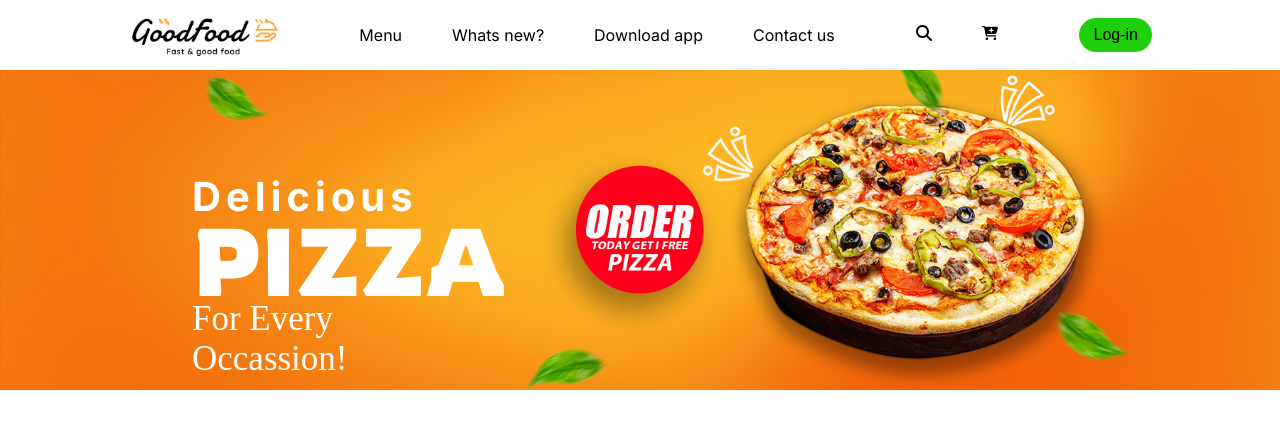
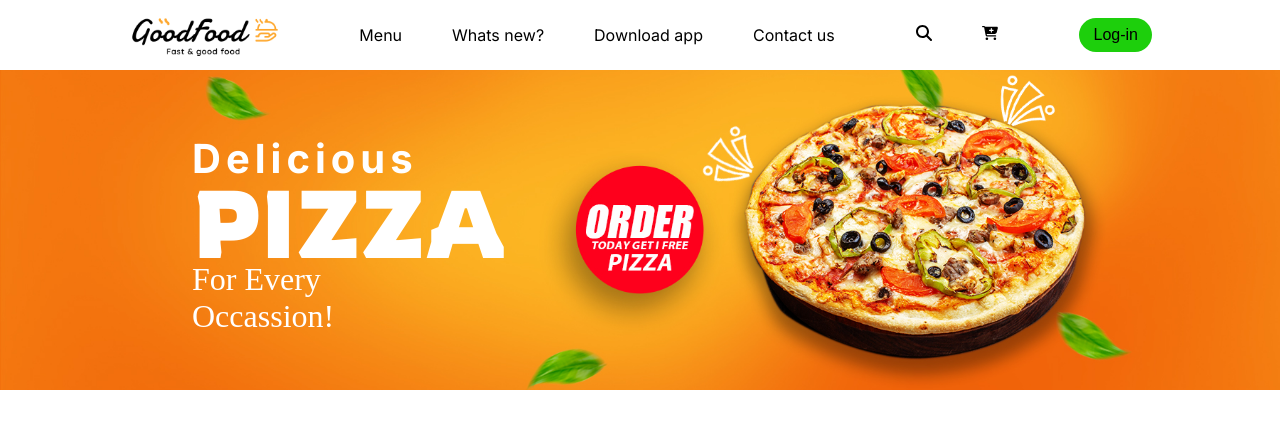
Before and after one commit to felixDev22/ecommerce, a React (Vite) app: page / in a window 1280 px wide. Shown: the top 428 px of the page. Built offline with nearby package versions, Linux system fonts and the light colour scheme; a web font is replaced by a local one.

Commit message:
Reduce top space and font size

```diff
--- a/src/components/hero/hero.css
+++ b/src/components/hero/hero.css
@@ -9,7 +9,7 @@
   background-position: center;
 }
 .title {
-  padding: 8% 15%;
+  padding: 5% 15%;
   display: flex;
   flex-direction: column;
   color: white;
@@ -31,6 +31,6 @@
   font-family: 'Splash', cursive;
   font-weight: 400;
   font-style: normal;
-  font-size:   35px;
+  font-size:   2rem;
   margin-top: -20px;
 }
```
